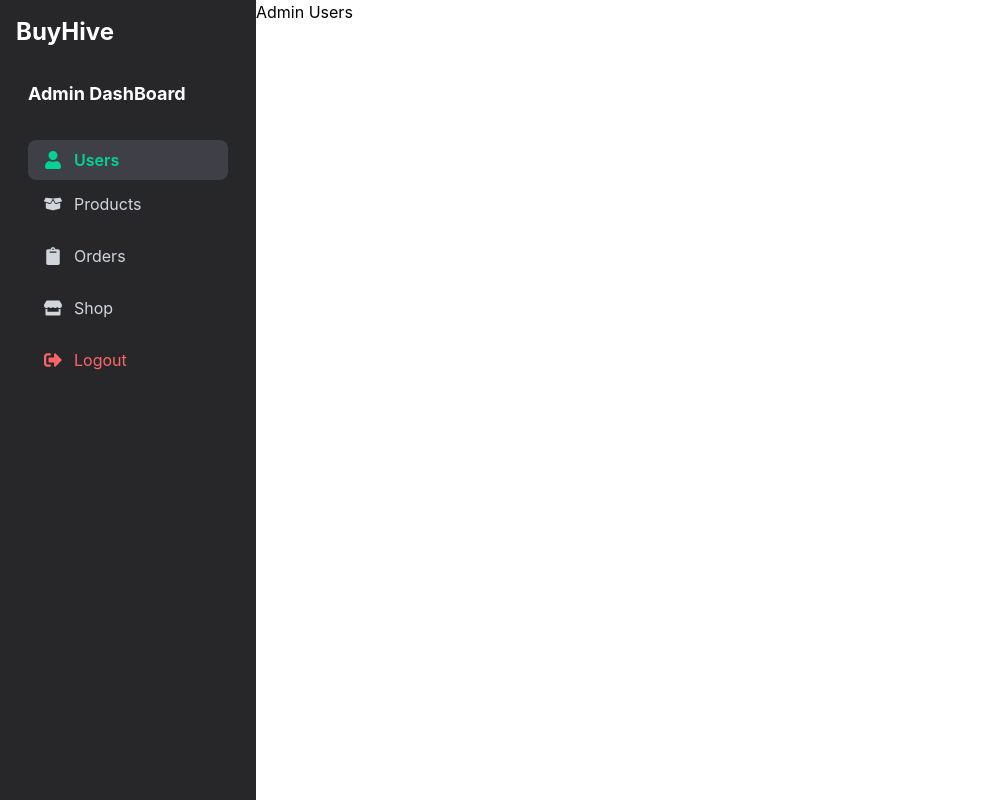
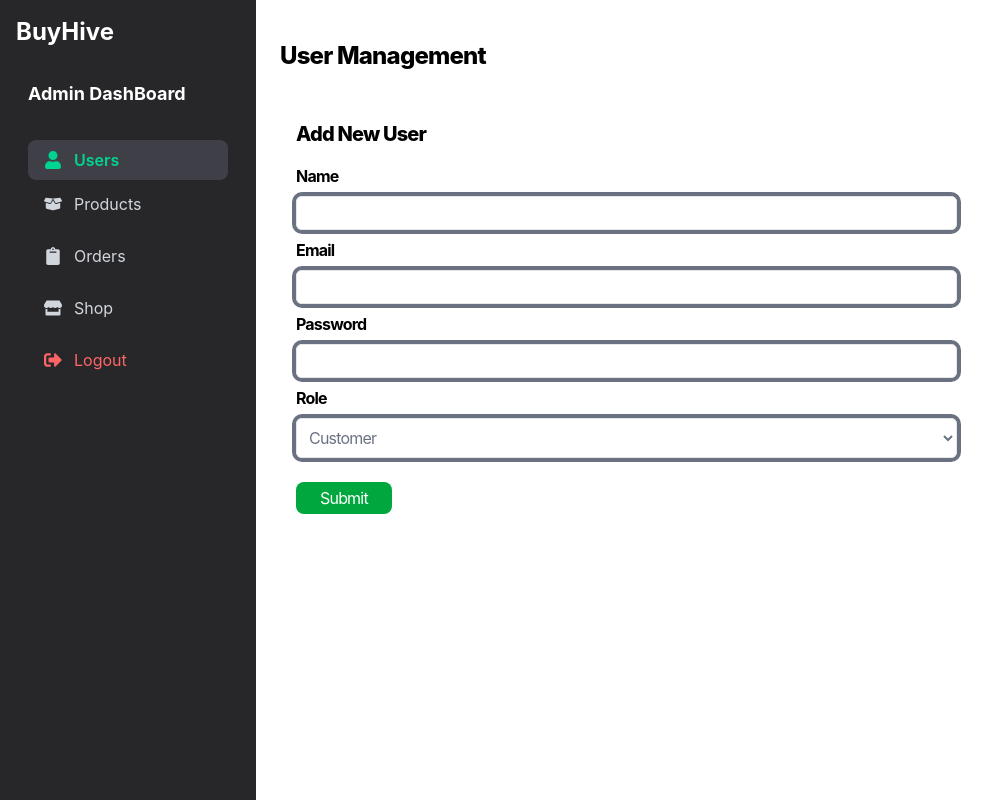
Before and after one commit to Vish75-c/Ecommerce, a React (Vite) app in the folder frontend/: page /admin/users in a window 1280 px wide. Shown: the whole page, without its empty margins (0-1007 px from the left). Built offline with nearby package versions, Linux system fonts and the light colour scheme.

Commit message:
AdminUserCompleted

```diff
--- a/frontend/src/components/Admin/AdminUsers.jsx
+++ b/frontend/src/components/Admin/AdminUsers.jsx
@@ -1,11 +1,85 @@
-import React from 'react'
+import React, { useEffect, useState } from "react";
 
 const AdminUsers = () => {
+  const [user, setuser] = useState([]);
+  const [userdetail,setuserdetail]=useState({
+    name:"",
+    email:"",
+    password:"",
+    role:""
+  })
+  useEffect(()=>{
+    console.log(user);
+  },[user])
+  const handlechange=(e)=>{
+    const dub={...userdetail}
+    dub[e.target.name]=e.target.value
+    setuserdetail(dub);
+  }
+  const handleSubmit=(e)=>{
+    e.preventDefault();
+    setuser((prevUsers) => [...prevUsers, {userdetail}]);
+
+    setuserdetail({
+      name:"",
+      role:"customer",
+      password:"",
+      email:""
+    })
+
+  }
+
   return (
-    <div>
-      Admin Users
+    <div className="max-w-6xl mx-auto p-6 py-10 tracking-tighter flex flex-col">
+      <h1 className="text-2xl font-extrabold mb-8">User Management</h1>
+      <div className="p-4 flex flex-col">
+        <h1 className="text-xl font-extrabold mb-4">Add New User</h1>
+        <form onSubmit={handleSubmit}>
+          <div className="flex flex-col mb-2">
+            <label className="block text-black mb-2 font-bold">Name</label>
+            <input
+              type="text"
+              required={true}
+              name="name"
+              value={userdetail.name}
+              onChange={handlechange}
+              className="p-1 text-gray-500 w-[70%] outline-none border rounded-md border-gray-200 focus:ring ring-4 focus:ring-gray-500 transition-all duration-300"
+            />
+          </div>
+          <div className="flex flex-col mb-2">
+            <label className="block text-black mb-2 font-bold">Email</label>
+            <input
+              type="text"
+              name="email"
+              required={true}
+              value={userdetail.email}
+              onChange={handlechange}
+              className="p-1 text-gray-500 w-[70%] outline-none border rounded-md border-gray-200 focus:ring ring-4 focus:ring-gray-500 transition-all duration-300"
+            />
+          </div>
+          <div className="flex flex-col mb-2">
+            <label className="block text-black mb-2 font-bold">Password</label>
+            <input
+              type="text"
+              name="password"
+              required={true}
+              value={userdetail.password}
+              onChange={handlechange}
+              className="p-1 text-gray-500 w-[70%] outline-none border rounded-md border-gray-200 focus:ring ring-4 focus:ring-gray-500 transition-all duration-300"
+            />
+          </div>
+          <div className="flex flex-col mb-6">
+            <label className="block text-black mb-2 font-bold">Role</label>
+            <select name="role" value={userdetail.role} onChange={handlechange} className="p-2 text-gray-500 w-[70%] outline-none border rounded-md border-gray-200 focus:ring ring-4 focus:ring-gray-500 transition-all duration-300">
+              <option value="Customer">Customer</option>
+              <option value="Admin">Admin</option>
+            </select>
+          </div>
+          <input type="submit" className="bg-green-600 text-white px-6 py-1 rounded-lg"/>
+        </form>
+      </div>
     </div>
-  )
-}
+  );
+};
 
-export default AdminUsers
+export default AdminUsers;
```
